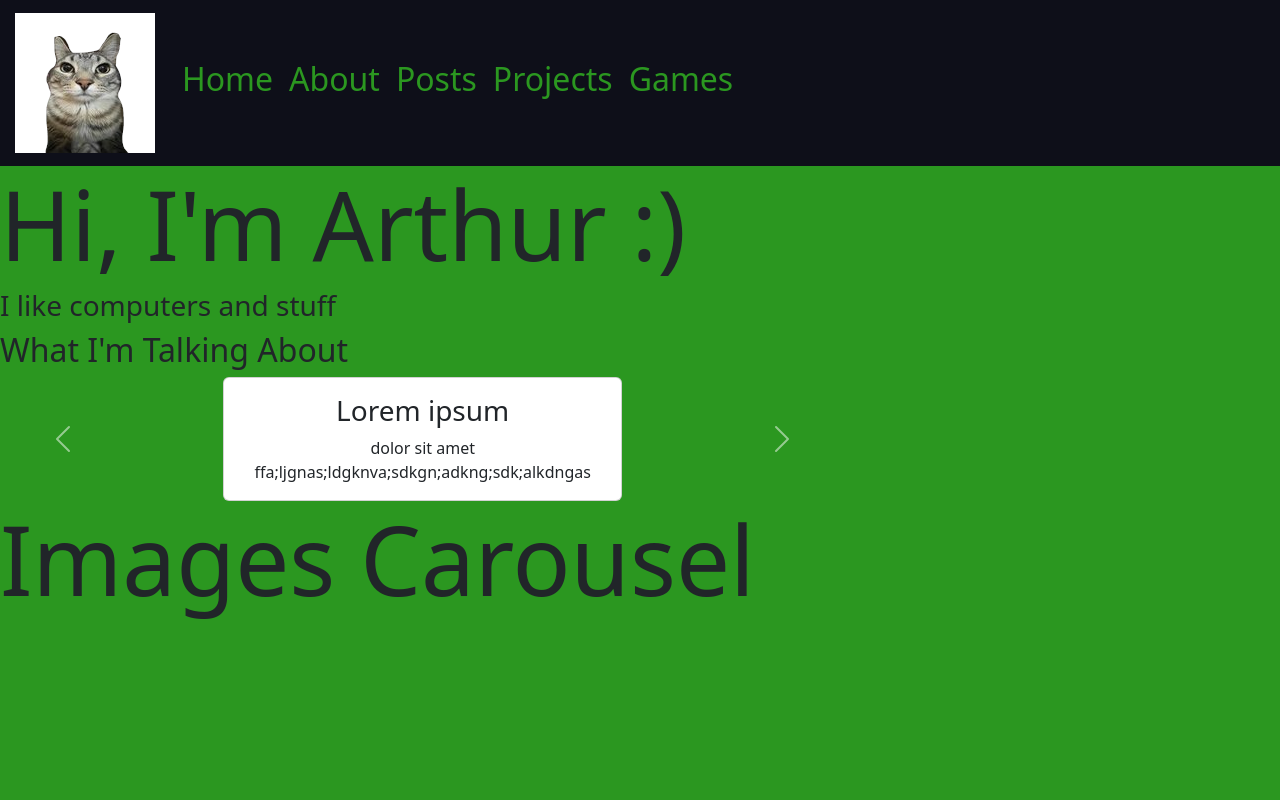
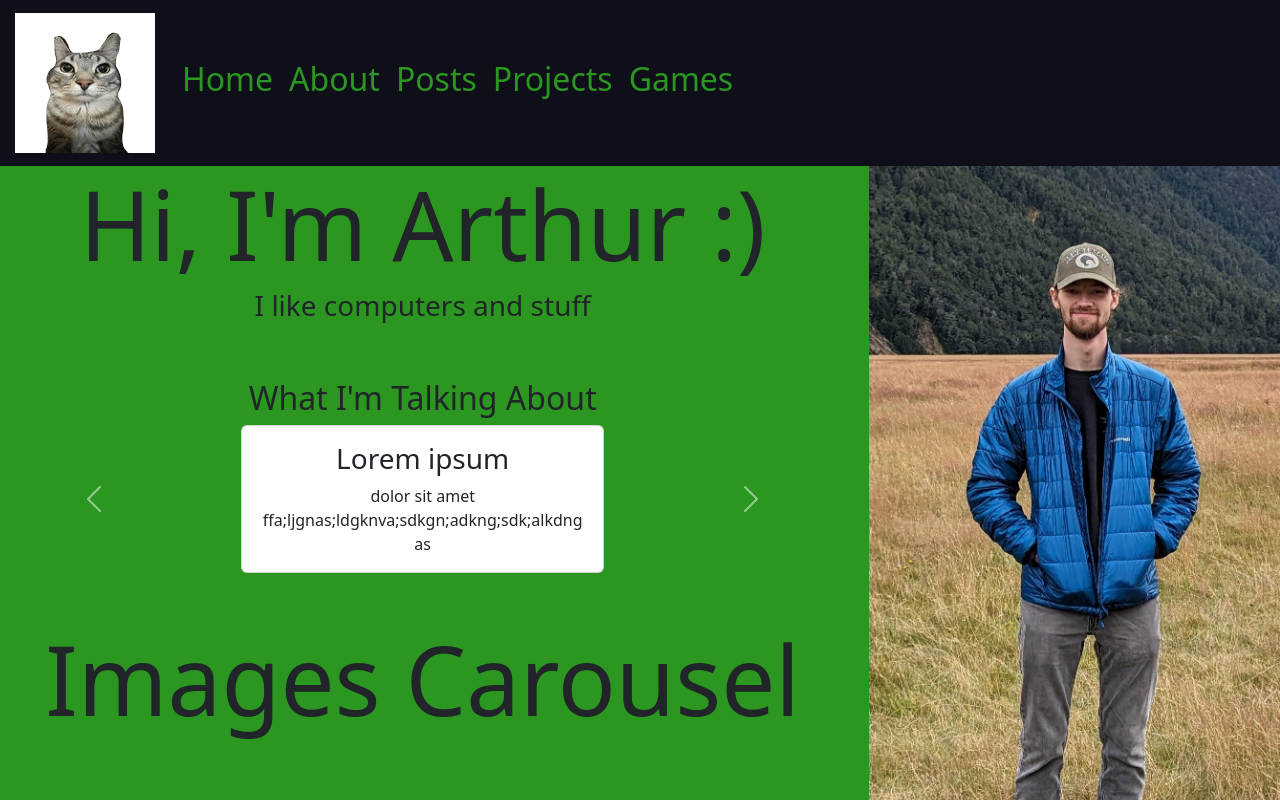
Before and after one commit to Arthur-P-V/personal-frontend, a Vue app: page / in a window 1280 px wide. Shown: the top 800 px of the page. Built offline with nearby package versions, Linux system fonts and the light colour scheme.

Commit message:
somethin, I forgot

```diff
--- a/src/views/HomeView.vue
+++ b/src/views/HomeView.vue
@@ -6,13 +6,13 @@ import PostItem from '@/components/PostItem.vue'
   <div class="home bg-forest">
     <div class="container-fluid p-0">
       <div class="row">
-        <div class="col-8">
+        <div class="col-8 text-center">
           <div class="row">
             <h1>Hi, I'm Arthur :)</h1>
             <h3>I like computers and stuff</h3>
           </div>
           <div class="row">
-            <div class="container">
+            <div class="container p-5">
               <h2>What I'm Talking About</h2>
               <div id="postCarousel" class="carousel slide">
                 <div class="carousel-inner container-sm w-50">
@@ -52,7 +52,7 @@ import PostItem from '@/components/PostItem.vue'
           </div>
         </div>
         <div class="col-4">
-          <!-- <img src="../Me.jpg" class="img-fluid" />-->
+          <img src="../Me.jpg" class="img-fluid object-fit-fill" />
         </div>
       </div>
     </div>
@@ -62,7 +62,7 @@ import PostItem from '@/components/PostItem.vue'
 <style>
 .home {
   min-height: 100vh;
-  display: flex;
+  display: block;
 }
 h1 {
   font-size: 72pt;
```
